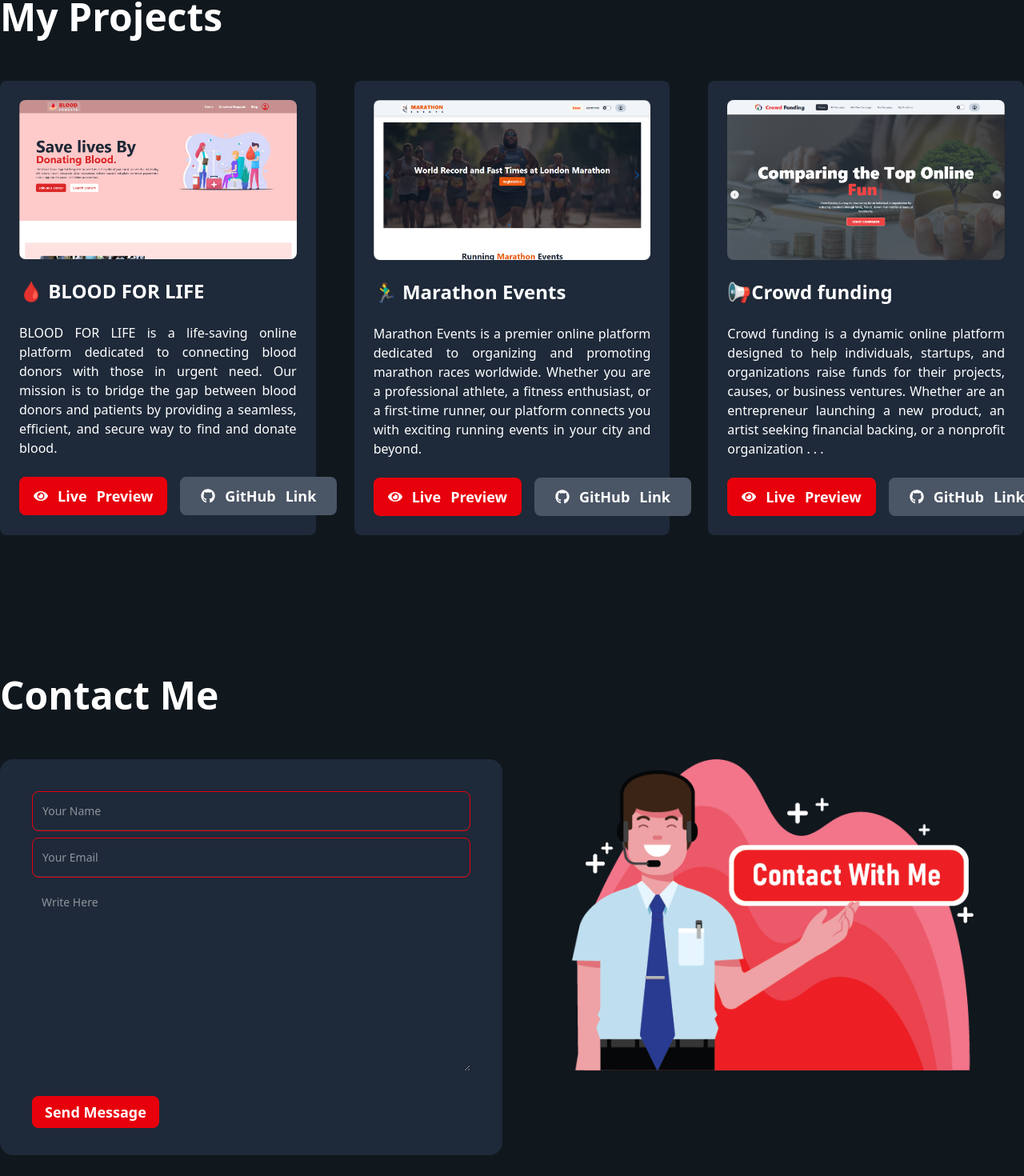
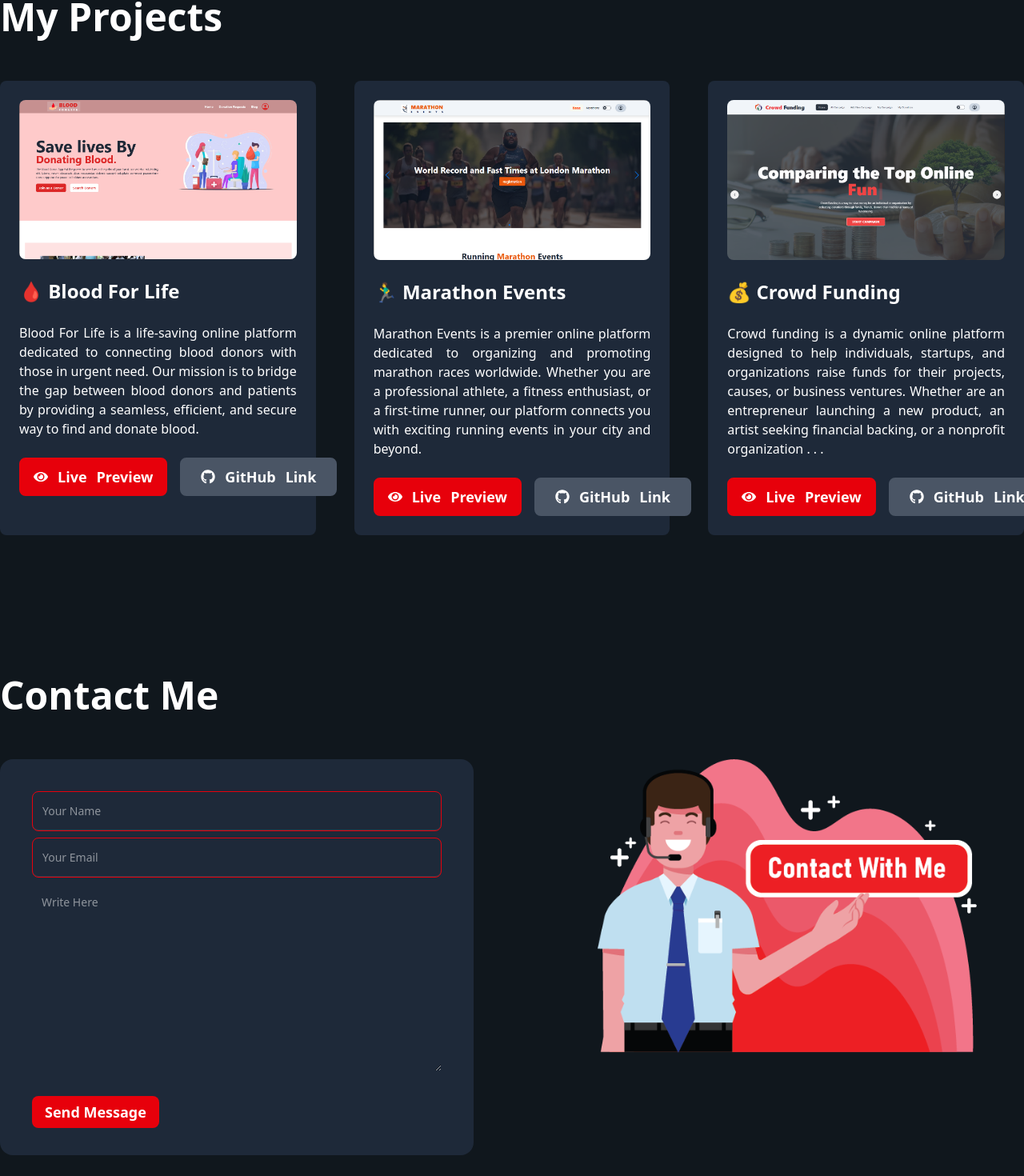
Before and after one commit to MdFoysal2024/my-portfolio-project, a React (Vite) app: page / in a window 1280 px wide. Shown: the part 3311-4781 px from the top of the page at 80% size. Built offline with nearby package versions, Linux system fonts and the light colour scheme.

Commit message:
Added Error Page

```diff
--- a/src/components/ContactMe.jsx
+++ b/src/components/ContactMe.jsx
@@ -9,7 +9,7 @@ const ContactMe = () => {
         <div id='contact' className=" container mx-auto px-6 md:px-0    py-36 ">
             <h2 className="text-3xl  md:text-5xl text-center md:text-left font-bold py-8"> Contact Me</h2>
 
-            <div className="grid gap-6 pt-6 grid-cols-1 md:grid-cols-2 ">
+            <div className="grid gap-24 md:12 pt-6 grid-cols-1 md:grid-cols-2 ">
 
                 <div className=" bg-gray-800 rounded-2xl p-4 flex flex-col items-center">
 
--- /dev/null
+++ b/src/components/Error.jsx
@@ -0,0 +1,11 @@
+
+
+const Error = () => {
+    return (
+        <div>
+            Error Ha Ha Ha . . .
+        </div>
+    );
+};
+
+export default Error;
--- a/src/components/Projects.jsx
+++ b/src/components/Projects.jsx
@@ -15,8 +15,8 @@ const Projects = () => {
 
                     <div className="flex bg-gray-800 p-6 rounded-lg flex-col gap-6">
                         <img className="rounded-lg" src={project01} alt="" />
-                        <h3 className="text-2xl font-semibold">🩸 BLOOD FOR LIFE</h3>
-                        <p className="text-justify">BLOOD FOR LIFE is a life-saving online platform dedicated to connecting blood donors with those in urgent need. Our mission is to bridge the gap between blood donors and patients by providing a seamless, efficient, and secure way to find and donate blood.</p>
+                        <h3 className="text-2xl font-semibold">🩸 Blood For Life</h3>
+                        <p className="text-justify">Blood For Life is a life-saving online platform dedicated to connecting blood donors with those in urgent need. Our mission is to bridge the gap between blood donors and patients by providing a seamless, efficient, and secure way to find and donate blood.</p>
                         <div className="flex gap-4">
                             <a className=" flex items-center justify-center gap-3  rounded-lg  font-bold border-2 cursor-pointer border-red-600 bg-red-600 text-white py-2 px-4 md:px-4 text-lg"  href="https://blood-donation-project-b1849.web.app/" target='_blank'> <FaEye /> Live <span className="hidden md:flex">Preview</span></a>
                             <a className=" flex items-center justify-center gap-3  rounded-lg  font-bold border-2 cursor-pointer border-gray-600 bg-gray-600 text-white py-2 px-6 md:px-6 text-lg"  href="https://github.com/MdFoysal2024/assignment-12-client-side?tab=readme-ov-file" target='_blank'><FaGithub />GitHub<span className="hidden md:flex">Link</span></a>
@@ -35,7 +35,7 @@ const Projects = () => {
                     </div>
                     <div className="flex bg-gray-800 p-6 rounded-lg flex-col gap-6">
                         <img className="rounded-lg" src={project03} alt="" />
-                        <h3 className="text-2xl font-semibold">📢Crowd funding</h3>
+                        <h3 className="text-2xl font-semibold">💰 Crowd Funding</h3>
                         <p className="text-justify" >Crowd funding is a dynamic online platform designed to help individuals, startups, and organizations raise funds for their projects, causes, or business ventures. Whether are an entrepreneur launching a new product, an artist seeking financial backing, or a nonprofit organization . . . </p>
                         <div className="flex gap-4">
                             <a className=" flex items-center justify-center gap-3  rounded-lg  font-bold border-2 cursor-pointer border-red-600 bg-red-600 text-white py-2 px-4 md:px-4 text-lg"  href="https://inspiring-cendol-2005b3.netlify.app/" target='_blank'> <FaEye /> Live <span className="hidden md:flex">Preview</span></a>
--- a/src/routes/Routes.jsx
+++ b/src/routes/Routes.jsx
@@ -5,12 +5,14 @@ import {
 import Home from "../components/Home";
 import Resume from "../components/Resume";
 import Main from "../Layout/Main";
+import Error from "../components/Error";
 
 
 const router = createBrowserRouter([
     {
         path: "/",
         element: <Main></Main>,
+        errorElement: <Error/>,
         children: [
             {
                 path: "/",
```
Also changed, not shown: 1 other file (tests, documents, lock files or other folders).
